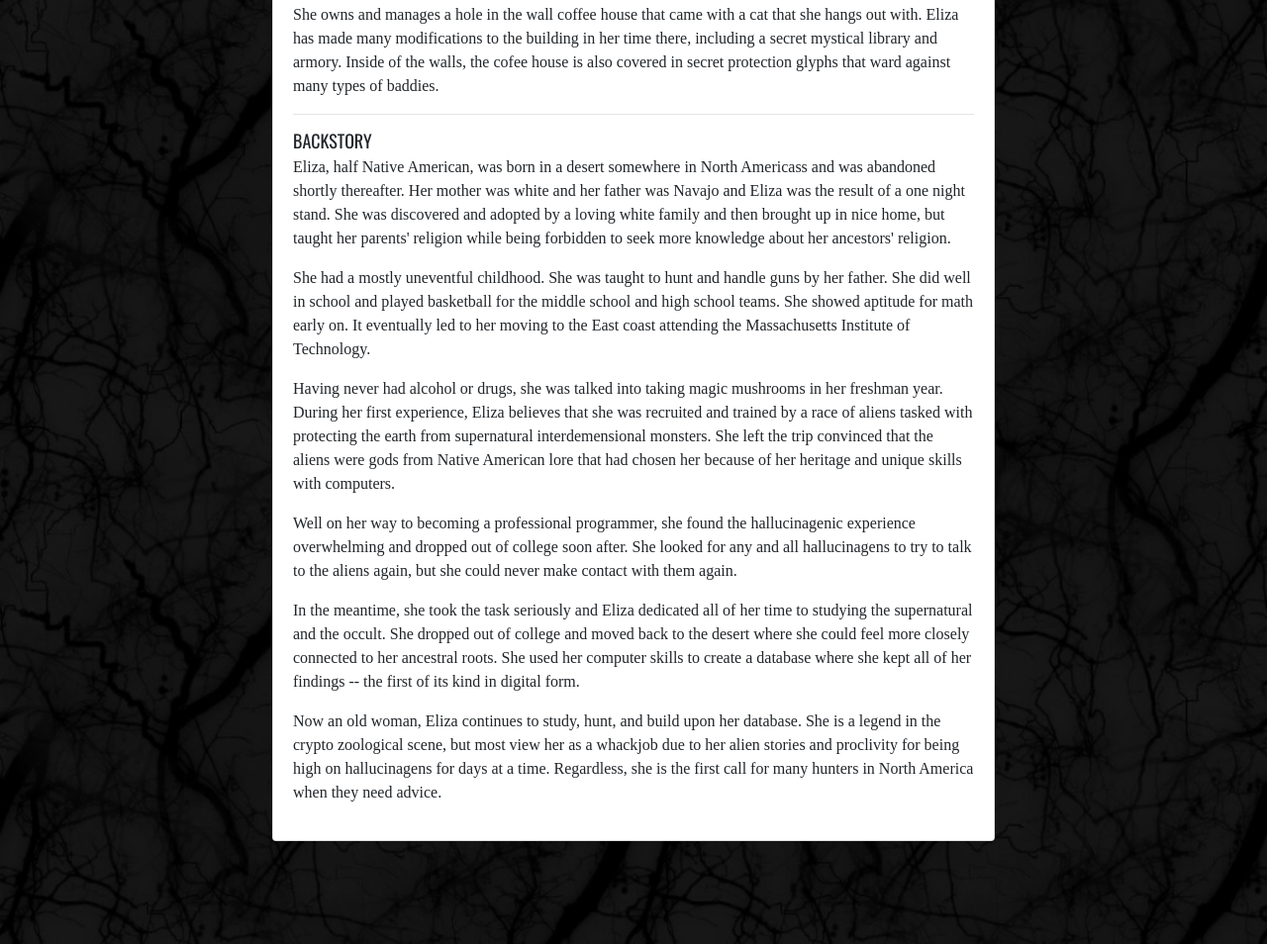
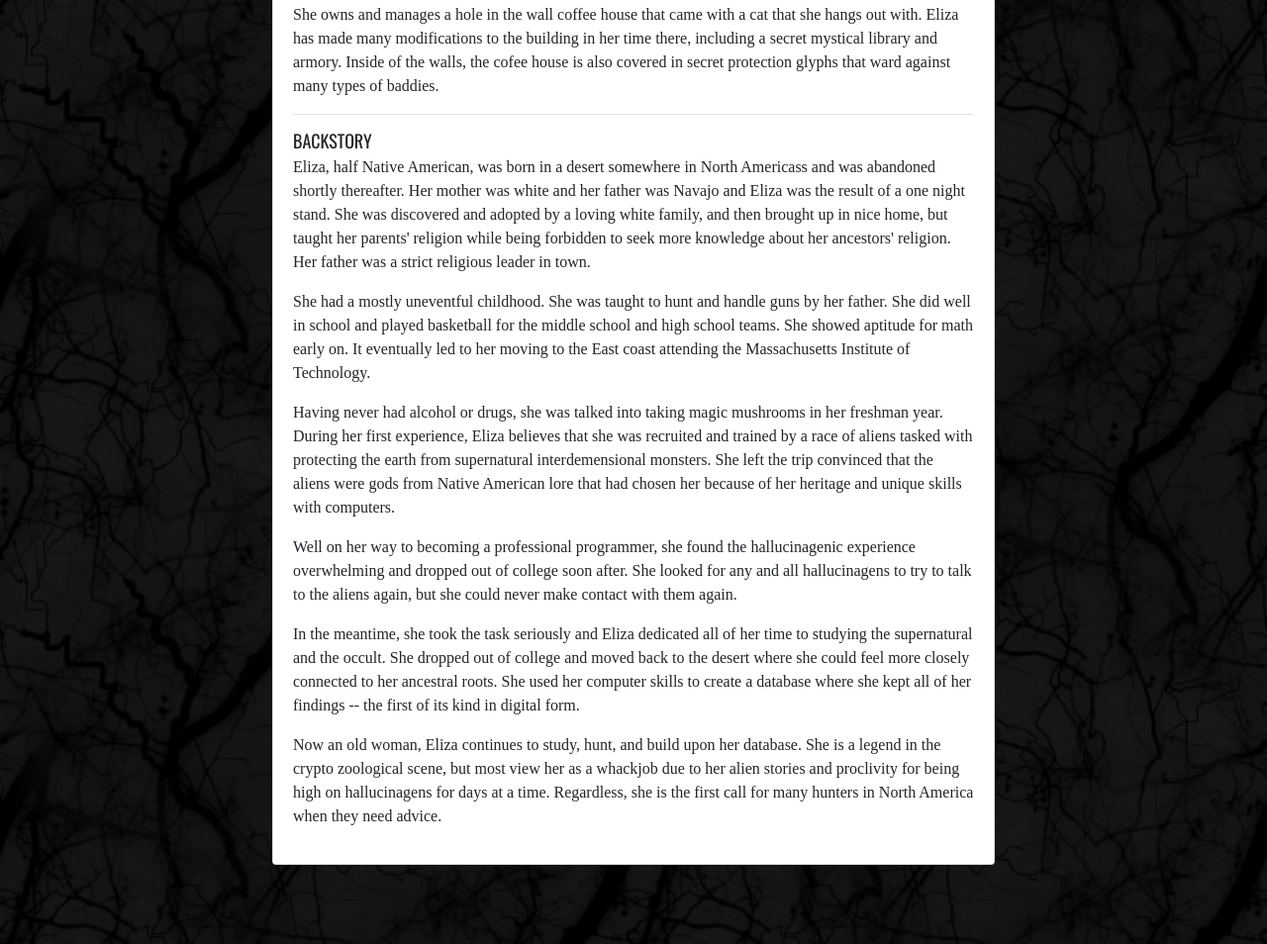
Before and after one commit to jstilwell/motw-quickref, a plain HTML site: page characters.html in a window 1280 px wide. Shown: the part 1202-2156 px from the top of the page at 99% size. Drawn offline with nearby package versions, Linux system fonts and the light colour scheme; a web font is replaced by a local one.

Commit message:
Adding priest backstory

```diff
--- a/characters.html
+++ b/characters.html
@@ -77,9 +77,11 @@
                                         thereafter.
                                         Her mother was white and her father was Navajo and Eliza was the result of a
                                         one
-                                        night stand. She was discovered and adopted by a loving white family and then
+                                        night stand. She was discovered and adopted by a loving white family, and then
                                         brought up in nice home, but taught her parents' religion while being forbidden
-                                        to seek more knowledge about her ancestors' religion.
+                                        to seek more knowledge about her ancestors' religion. Her father was a strict
+                                        religious leader
+                                        in town.
                                     </p>
 
                                     <p>
```
